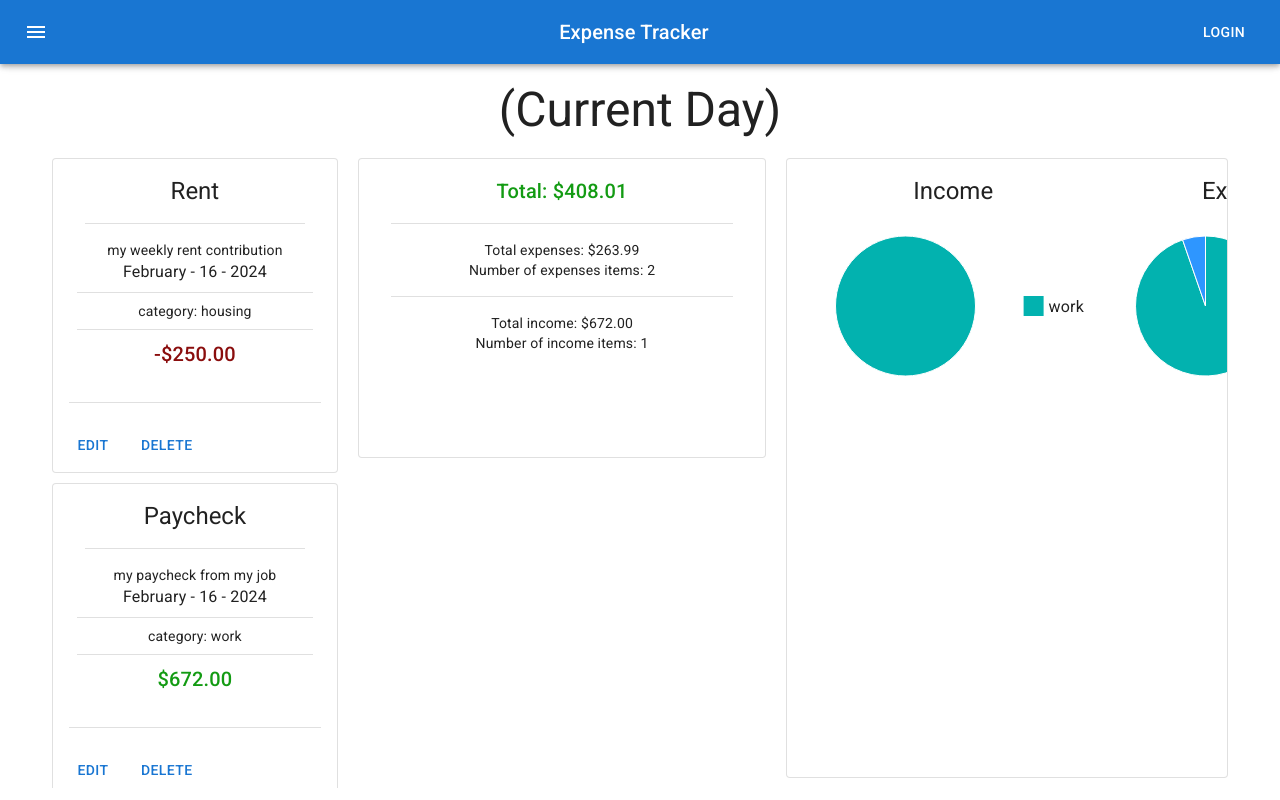
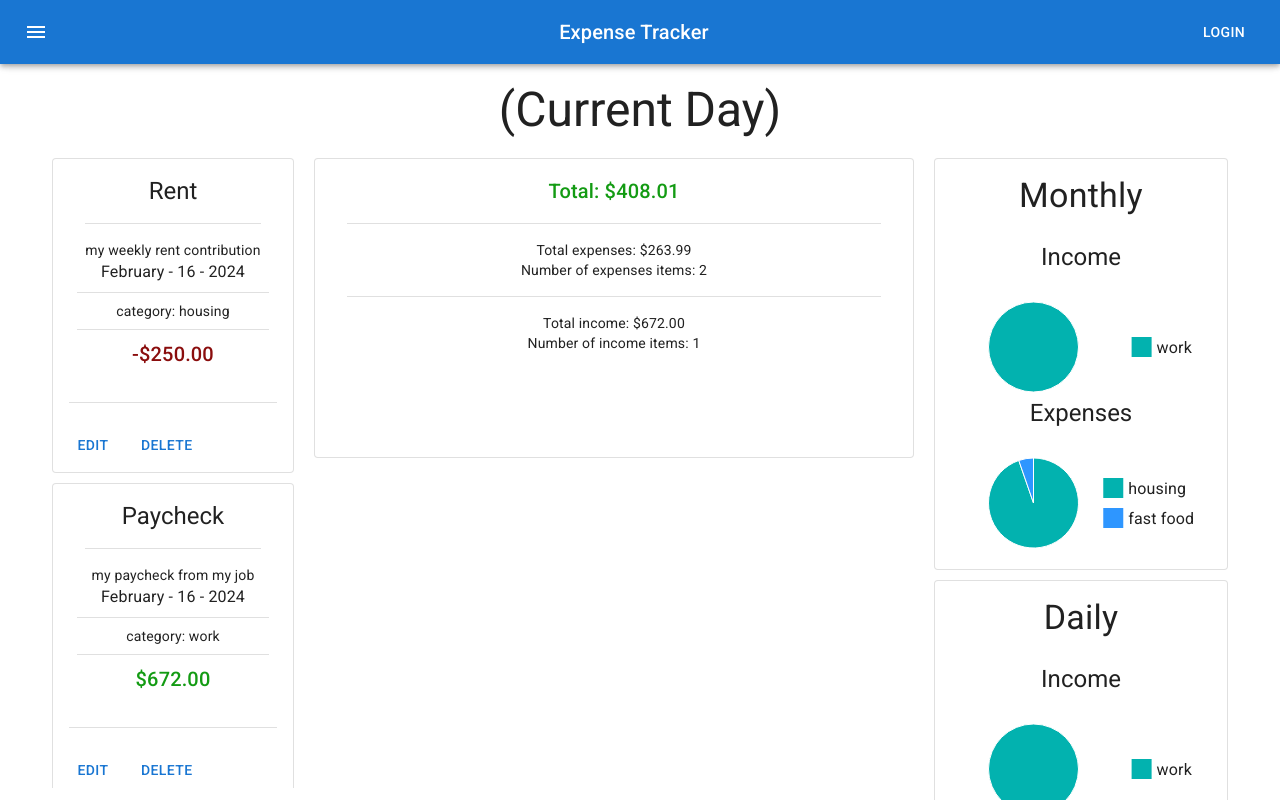
Before and after one commit to phi9009/expenseTracker, a React (Vite) app: page / in a window 1280 px wide. Shown: the top 800 px of the page. Built offline with nearby package versions, Linux system fonts and the light colour scheme.

Commit message:
cleaned up organization of charts (Still needs work) and fixed bug with input for adding expense

```diff
--- a/src/ItemsTotal.jsx
+++ b/src/ItemsTotal.jsx
@@ -2,8 +2,6 @@
 import CardContent from '@mui/material/CardContent';
 import Typography from '@mui/material/Typography';
 import Card from '@mui/material/Card';
-import CardActions from '@mui/material/CardActions';
-import Button from '@mui/material/Button';
 import Divider from '@mui/material/Divider';
 import "./itemsTotal.css"
 
--- a/src/TagCharts.jsx
+++ b/src/TagCharts.jsx
@@ -6,9 +6,10 @@ import Typography from "@mui/material/Typography";
 import Card from '@mui/material/Card';
 import { PieChart } from '@mui/x-charts/PieChart';
 
-export default function TagCharts({incomeData, expenseData}){
+export default function TagCharts({incomeData, expenseData, title}){
     return(
-        <Card variant='outlined' className='TrackedItem' sx={{display: "flex", p: 2}}>
+        <Card variant='outlined' className='TrackedItem' sx={{display: "flex", p: 2, flexWrap: "wrap"}}>
+            <Typography className="header" variant="h4" component="div" sx={{mb: 3, width: 1}}>{title}</Typography>
              <div>
              <Typography className="header" variant="h5" component="h5" sx={{mb: 3}}>Income</Typography>
              <PieChart
@@ -17,8 +18,8 @@ export default function TagCharts({incomeData, expenseData}){
                     data: incomeData
                     },
                 ]}
-                width={300}
-                height={150}
+                width={260}
+                height={100}
                 />
             </div>
             <div>
@@ -29,8 +30,8 @@ export default function TagCharts({incomeData, expenseData}){
                     data: expenseData
                     },
                 ]}
-                width={300}
-                height={150}
+                width={260}
+                height={100}
                 />
             </div>
         </Card>
--- a/src/TrackedUpdate.jsx
+++ b/src/TrackedUpdate.jsx
@@ -1,13 +1,11 @@
 import { useState } from "react";
 
 import CardContent from '@mui/material/CardContent';
-import Typography from '@mui/material/Typography';
 import CardActions from '@mui/material/CardActions';
 import Button from '@mui/material/Button';
 import TextField from '@mui/material/TextField';
 import FormControlLabel from '@mui/material/FormControlLabel';
 import Switch from '@mui/material/Switch';
-import IconButton from '@mui/material/IconButton';
 import OutlinedInput from '@mui/material/OutlinedInput';
 import InputLabel from '@mui/material/InputLabel';
 import InputAdornment from '@mui/material/InputAdornment';
@@ -26,7 +24,9 @@ export default function TrackedUpdate({value, isExpense, title, description, bac
     };
 
     const handleUpdate = (event) => {
-        update(id, item);
+        let newValue =  parseFloat(item.value);
+        const newItem = {...item, value : newValue};
+        update(id, newItem);
         back();
     }
 
@@ -47,11 +47,13 @@ export default function TrackedUpdate({value, isExpense, title, description, bac
 
     const changeValue = (event) => {
 
-        const newItem = {...item, value: parseFloat(event.target.value)};
+        const newItem = {...item, value: event.target.value};
         updateItem(newItem);
+
     }
 
     const handleDate = (newDate) => {
+
         const newItem = {...item, date: newDate};
         updateItem(newItem);
     }
--- a/src/Tracker.css
+++ b/src/Tracker.css
@@ -18,6 +18,11 @@
 .Header {
     margin-top: 50px;
 }
+.data {
+    display:flex;
+    flex-direction: row;
+
+}
 .item-stack {
     display:block;
     flex-direction: column;
--- a/src/Tracker.jsx
+++ b/src/Tracker.jsx
@@ -1,7 +1,7 @@
 import { useState } from "react";
 import dayjs from "dayjs";
 import { v4 as uuidv4 } from "uuid";
-import Box from '@mui/material/Box';
+import Box from "@mui/material/Box";
 import Divider from "@mui/material/Divider";
 
 import Typography from "@mui/material/Typography";
@@ -24,7 +24,7 @@ function loadItems() {
 			title: "Rent",
 			description: "my weekly rent contribution",
 			date: dayjs(),
-			category: "housing"
+			category: "housing",
 		},
 		{
 			value: 672,
@@ -33,8 +33,7 @@ function loadItems() {
 			title: "Paycheck",
 			description: "my paycheck from my job",
 			date: dayjs(),
-			category: "work"
-
+			category: "work",
 		},
 		{
 			value: 13.99,
@@ -43,9 +42,8 @@ function loadItems() {
 			title: "McDonalds",
 			description: "mmmmh, McDonalds",
 			date: dayjs(),
-			category: "fast food"
-
-		}
+			category: "fast food",
+		},
 	];
 }
 
@@ -64,12 +62,20 @@ export default function Tracker() {
 			budgetTotal -= i.value;
 			expenseTotal += i.value;
 			expenseCount++;
-			expenseData.push({id: expenseData.length, value: i.value, label: i.category })
+			expenseData.push({
+				id: expenseData.length,
+				value: i.value,
+				label: i.category,
+			});
 		} else {
 			budgetTotal += i.value;
 			incomeTotal += i.value;
 			incomeCount++;
-			incomeData.push({id: incomeData.length, value: i.value , label: i.category })
+			incomeData.push({
+				id: incomeData.length,
+				value: i.value,
+				label: i.category,
+			});
 		}
 	}
 	const removeItem = (id) => {
@@ -99,11 +105,17 @@ export default function Tracker() {
 	return (
 		<div className="fullTracker">
 			<div className="Header">
-				<Typography className="header" variant="h3" component="h3" sx={{width: 1}} >(Current Day)</Typography>
+				<Typography
+					className="header"
+					variant="h3"
+					component="h3"
+					sx={{ width: 1 }}
+				>
+					(Current Day)
+				</Typography>
 			</div>
 			<div className="Tracker">
 				<Box className="item-stack">
-
 					{trackedItems.map((item, i) => (
 						<TrackedItem
 							key={item.id}
@@ -119,10 +131,9 @@ export default function Tracker() {
 						/>
 					))}
 					<AddItem add={addItem} />
-
-
 				</Box>
-
+				<div className="data">
+					<div className="text">
 						<ItemsTotal
 							className="Total"
 							value={budgetTotal}
@@ -131,7 +142,20 @@ export default function Tracker() {
 							expenseTotal={expenseTotal}
 							expenseCount={expenseCount}
 						/>
-				<TagCharts incomeData={incomeData} expenseData={expenseData}/>
+					</div>
+					<div className="charts">
+						<TagCharts
+							incomeData={incomeData}
+							expenseData={expenseData}
+							title={"Monthly"}
+						/>
+						<TagCharts
+							incomeData={incomeData}
+							expenseData={expenseData}
+							title={"Daily"}
+						/>
+					</div>
+				</div>
 			</div>
 		</div>
 	);
```
Lines whose indentation alone changed are shown as unchanged.
